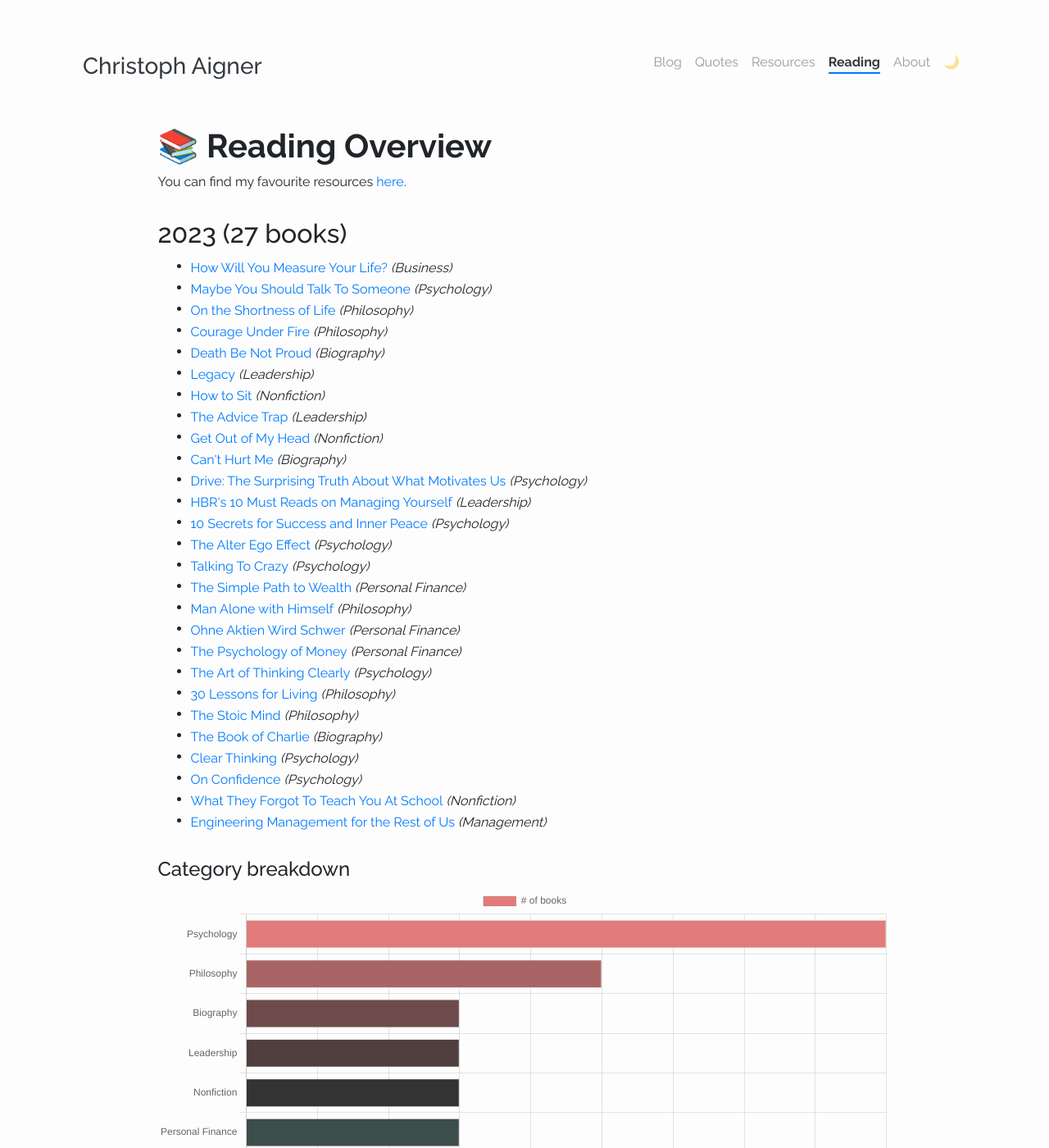
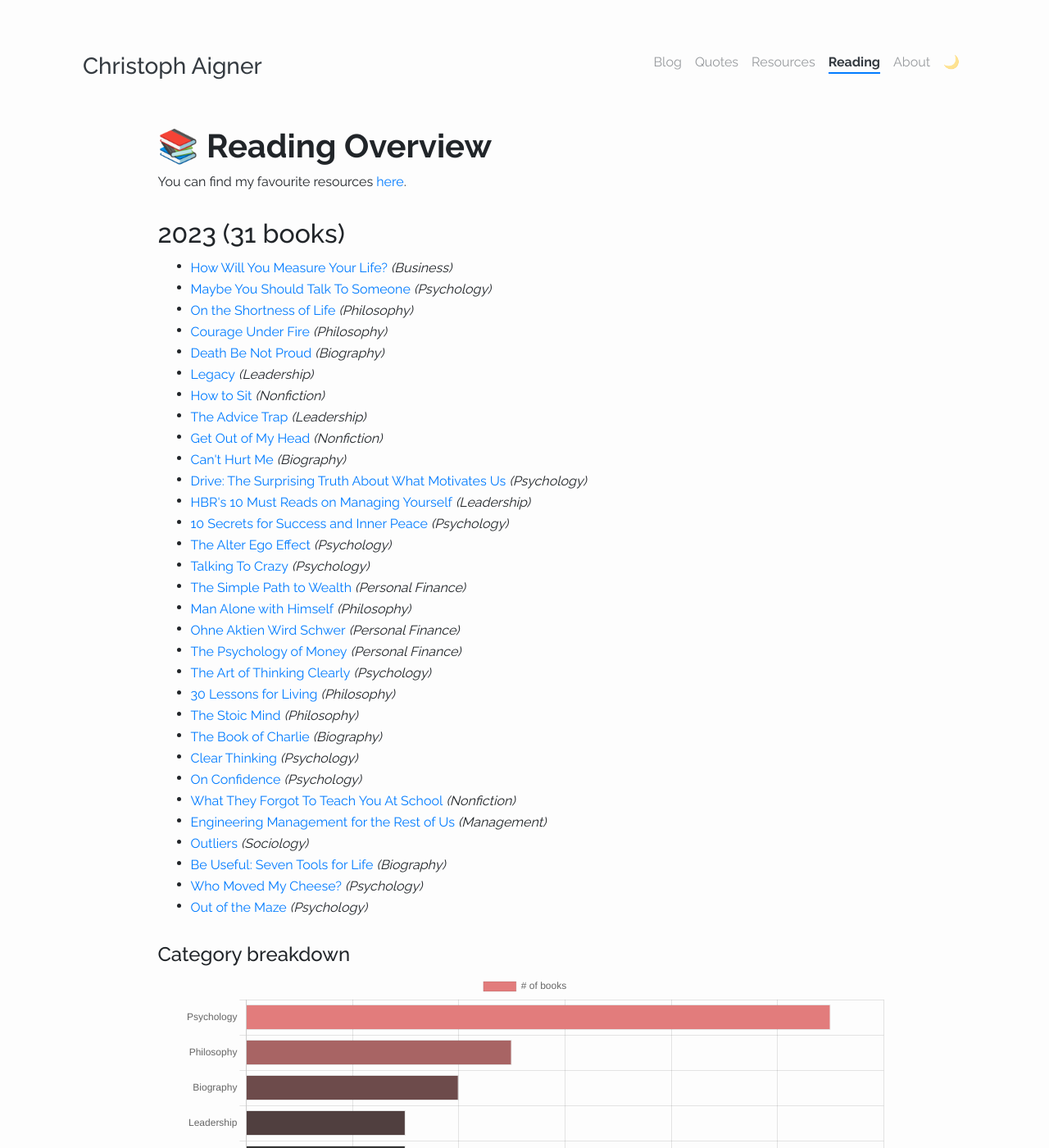
Before and after one commit to christophaigner/christophaigner.github.io, a Jekyll site: the page built from pages/reading.html, in a window 1280 px wide and 1400 px high. Shown: the whole window at 82% size. Built offline with Jekyll 4.4.1, drawn with Linux system fonts in a browser that asks for light colours; nearby versions of some CDN libraries.

Commit message:
Add finished books

```diff
--- a/_data/reading/current.yml
+++ b/_data/reading/current.yml
@@ -106,6 +106,22 @@
   url: "https://www.goodreads.com/book/show/58502800-engineering-management-for-the-rest-of-us"
   category: Management
   finished: true
+- name: "Outliers"
+  url: "https://www.goodreads.com/book/show/3228917-outliers"
+  category: Sociology
+  finished: true
+- name: "Be Useful: Seven Tools for Life"
+  url: "https://www.goodreads.com/book/show/125063314-be-useful"
+  category: Biography
+  finished: true
+- name: "Who Moved My Cheese?"
+  url: "https://www.goodreads.com/book/show/4894.Who_Moved_My_Cheese_"
+  category: Psychology
+  finished: true
+- name: "Out of the Maze"
+  url: "https://www.goodreads.com/book/show/39025791-out-of-the-maze"
+  category: Psychology
+  finished: true
 - name: "The 48 Laws of Power"
   url: "https://www.goodreads.com/book/show/1303.The_48_Laws_of_Power"
   category: Psychology
```
